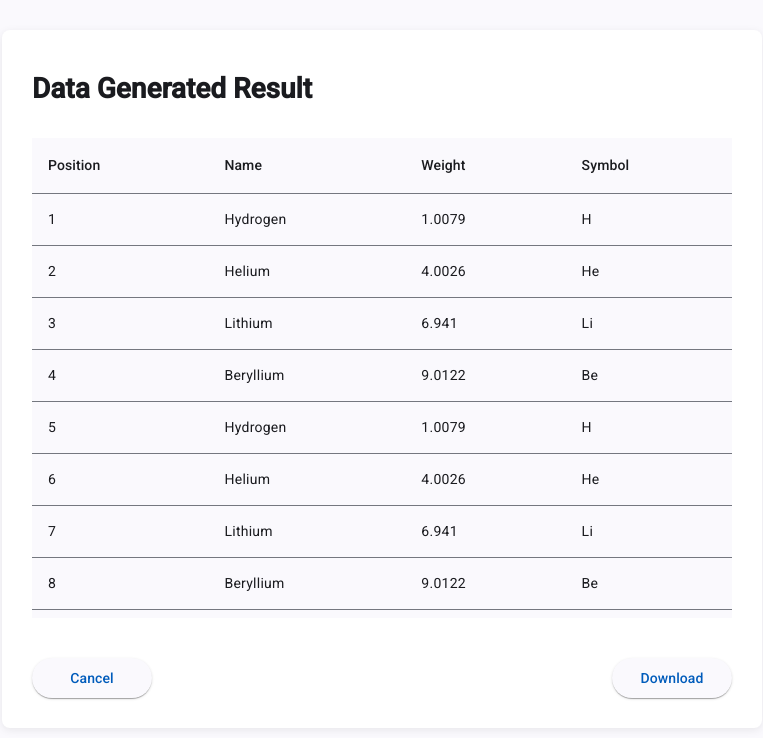
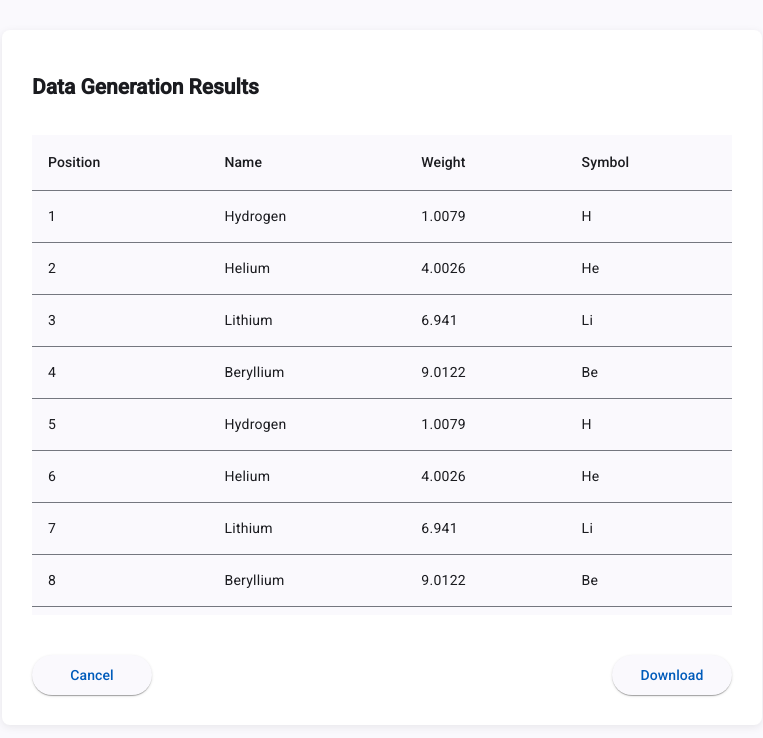
Before and after one commit to kkylasim/capstone-tm, an Angular app in the folder app/: page /end in a window 1280 px wide. Shown: the top 738 px of the page, without its empty margins (258-1021 px from the left). Built offline with nearby package versions, Linux system fonts and the light colour scheme.

Commit message:
chore: standardize headers

```diff
--- a/app/src/app/end-page/end-page.html
+++ b/app/src/app/end-page/end-page.html
@@ -1,6 +1,6 @@
 <div class="content">
   <div class="result-container">
-    <h1>Data Generated Result</h1>
+    <h2>Data Generation Results</h2>
 
     <div class="result-scroll">
       <table mat-table [dataSource]="dataSource" class="mat-elevation-z8">
```
